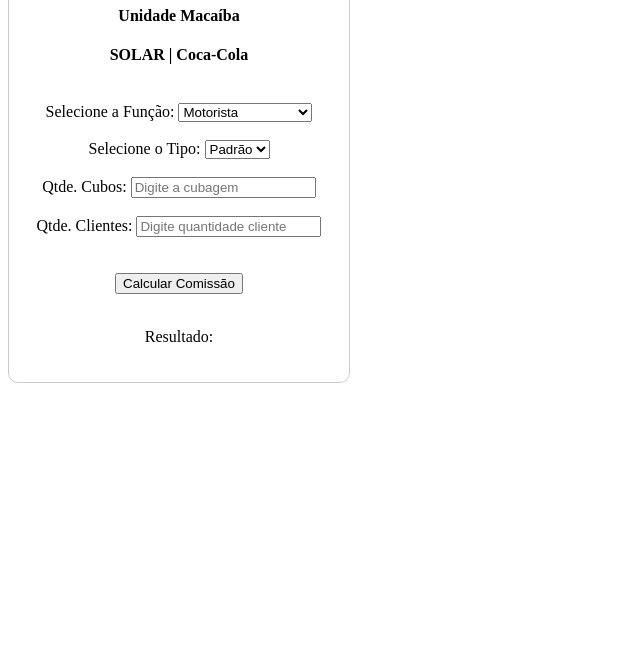
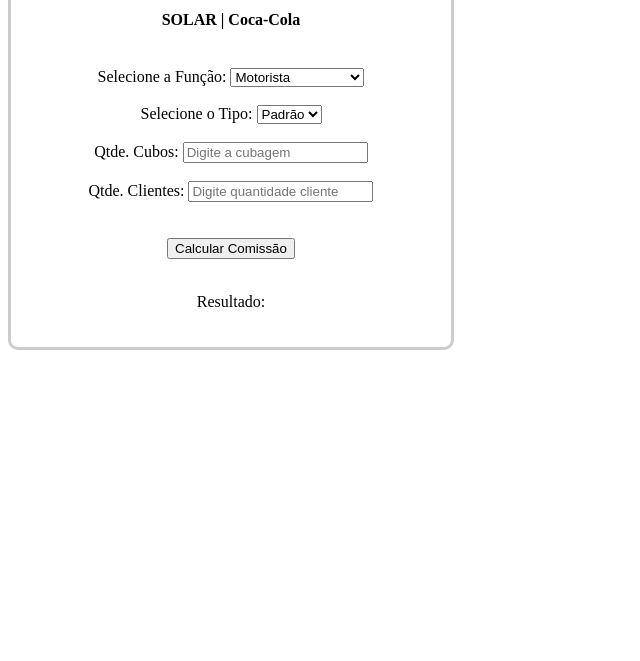
Before and after one commit to DiogoDavi/Calcular_Comissao, a plain HTML site: page index.html in a window 1280 px wide. Shown: the part 139-800 px from the top of the page, without its empty margins (0-640 px from the left). Drawn offline with Linux system fonts and the light colour scheme.

Commit message:
Update style.css

```diff
--- a/style.css
+++ b/style.css
@@ -1,7 +1,7 @@
   .container {
     text-align: center;
     padding: 20px;
-    border: 1px solid #ccc;
+    border: 3px solid #ccc;
     border-radius: 10px;
-    width: 300px;
+    width: 400px;
   }
```
